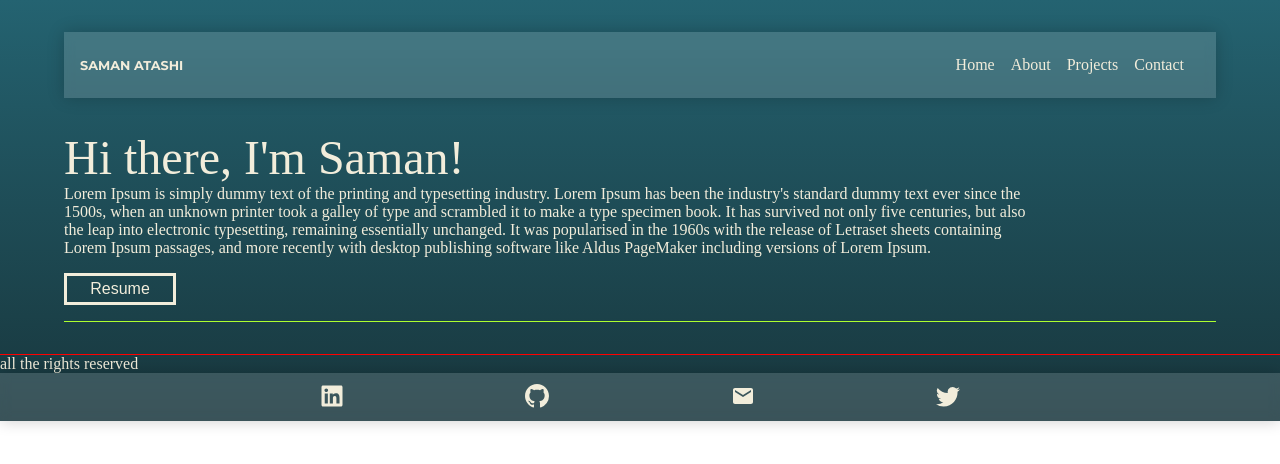
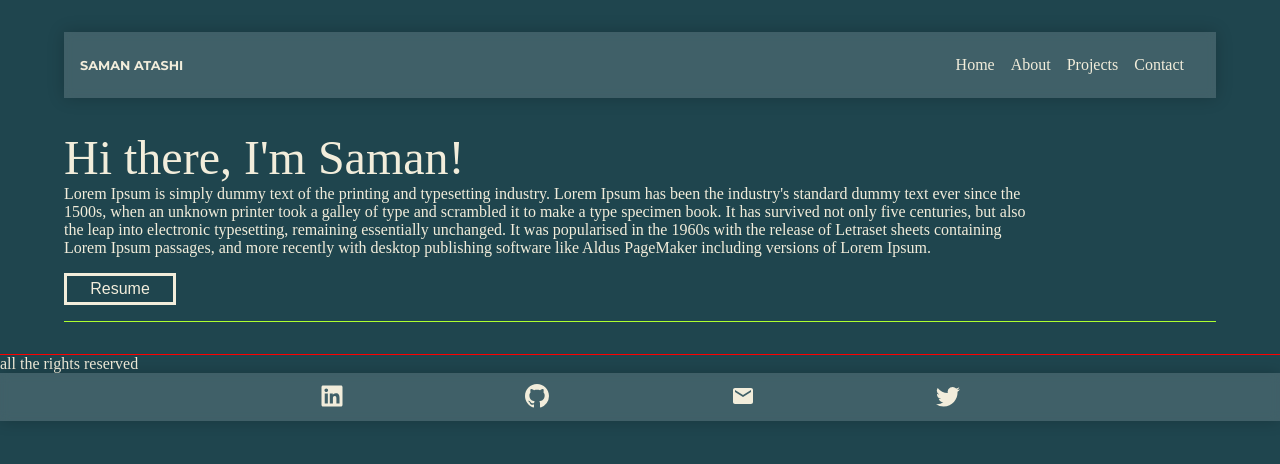
Before and after one commit to SamanAtashi/Portfolio-V.1, a React (Create React App) app: page / in a window 1280 px wide. Shown: the top 464 px of the page. Built offline with nearby package versions, Linux system fonts and the light colour scheme.

Commit message:
change background color

```diff
--- a/src/index.css
+++ b/src/index.css
@@ -44,14 +44,15 @@ body {
 	width: 100vw;
 	height: 100%;
 
-	background-image: linear-gradient(
+	/* background-image: linear-gradient(
 		to top,
 		#18363d,
 		#1b4149,
 		#1e4c56,
 		#215763,
 		#246371
-	);
+	); */
+	background: var(--main-1-color);
 	color: var(--main-2-color);
 	background-repeat: no-repeat;
 	background-size: cover;
```
